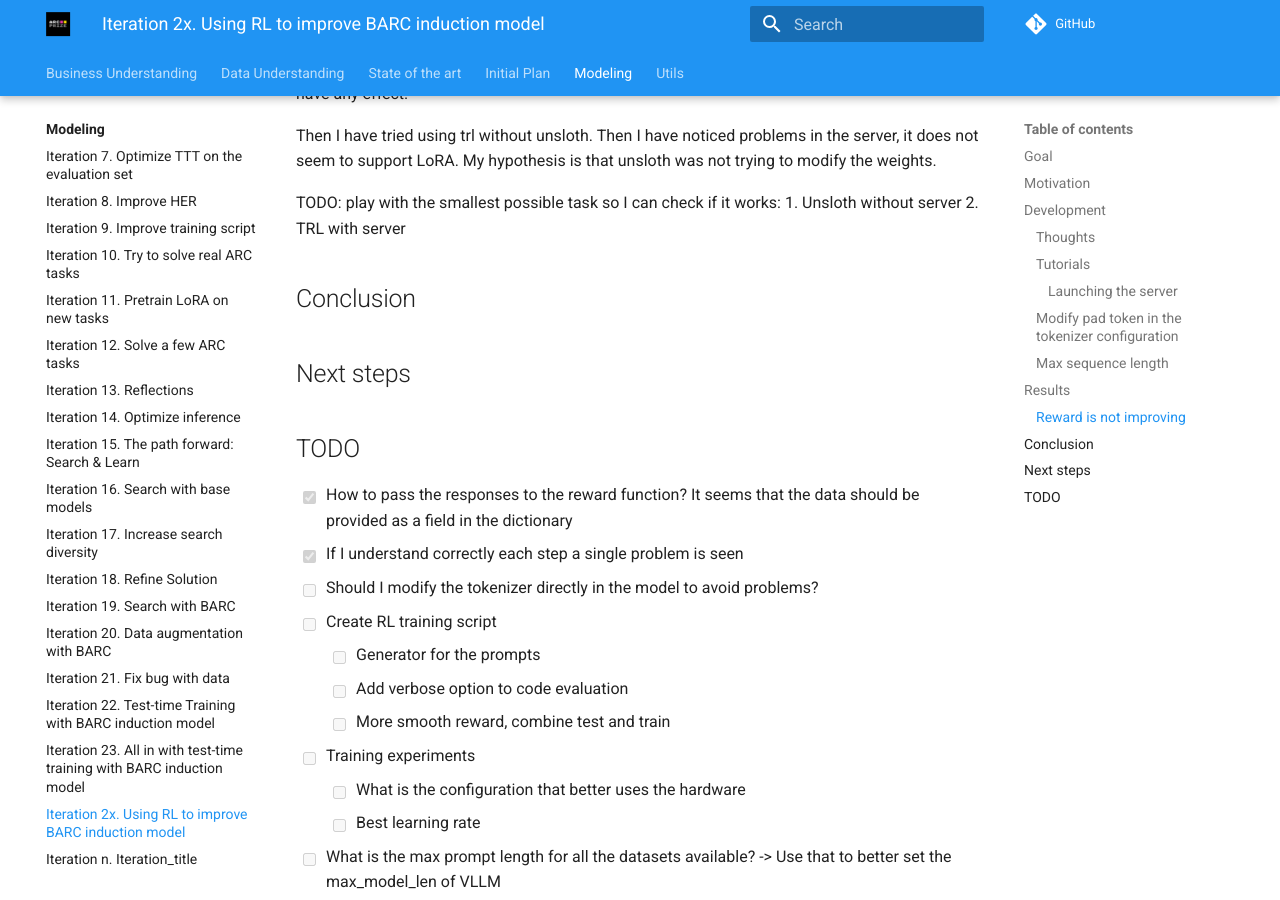
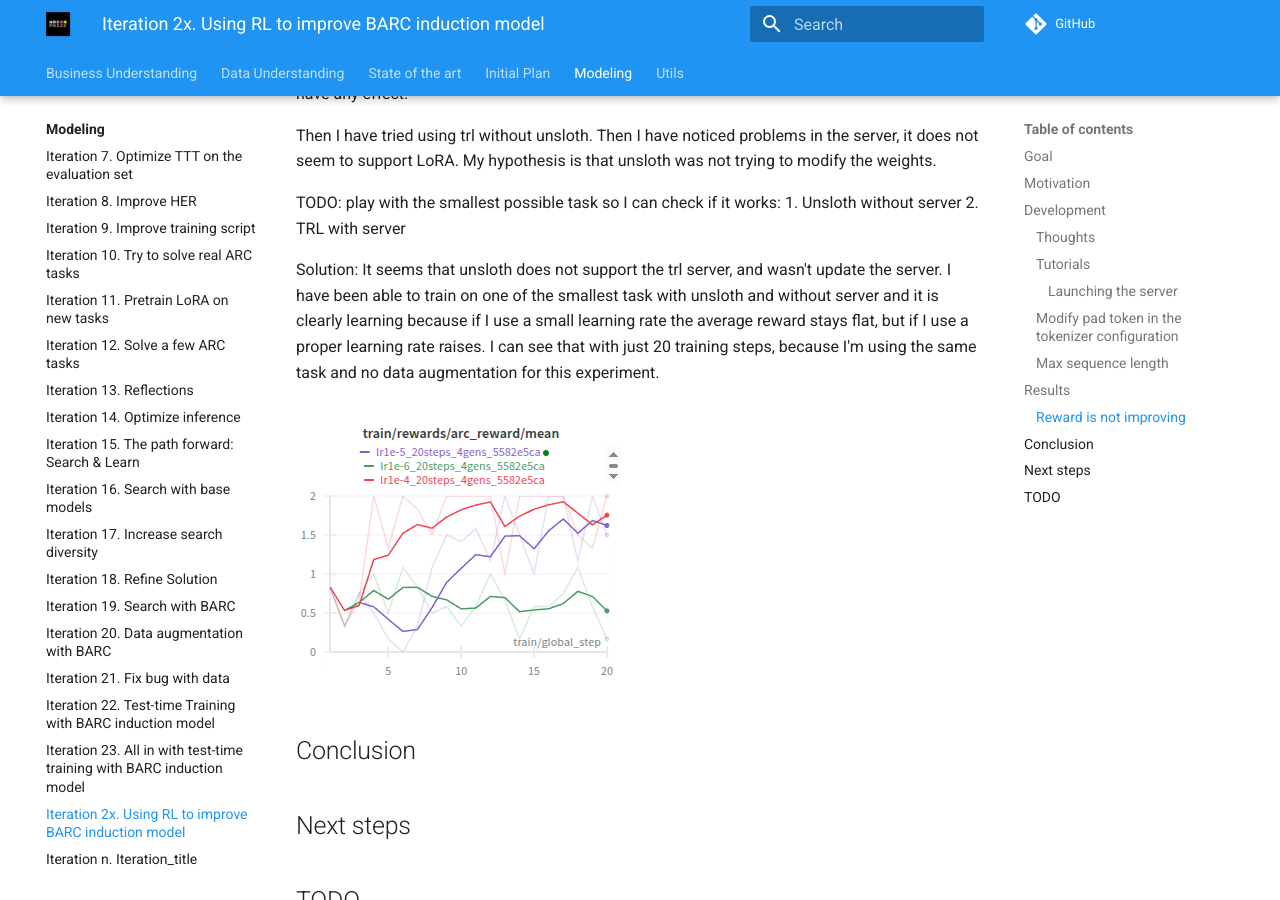
Before and after one commit to ironbar/arc25, an MkDocs documentation site: the page built from docs/modeling/Iteration_24_RL_BARC.md, in a window 1280 px wide and 900 px high, scrolled down 3443 px. Built offline with MkDocs 1.6.1 and Material for MkDocs 9.7.7, drawn with Linux system fonts in a browser that asks for light colours; comment, search, counter and statistics services are not loaded.

Commit message:
updated documentation, RL is working

```diff
--- a/docs/modeling/Iteration_24_RL_BARC.md
+++ b/docs/modeling/Iteration_24_RL_BARC.md
@@ -129,6 +129,14 @@ TODO: play with the smallest possible task so I can check if it works:
 1. Unsloth without server
 2. TRL with server
 
+Solution: It seems that unsloth does not support the trl server, and wasn't update the server. I have
+been able to train on one of the smallest task with unsloth and without server and it is clearly learning
+because if I use a small learning rate the average reward stays flat, but if I use a proper learning
+rate raises. I can see that with just 20 training steps, because I'm using the same task and no
+data augmentation for this experiment.
+
+![alt text](res/1757951689198_image.png)
+
 ## Conclusion
 
 ## Next steps
```
Also changed, not shown: docs/modeling/res/1757951689198_image.png (added), 1 other file.
